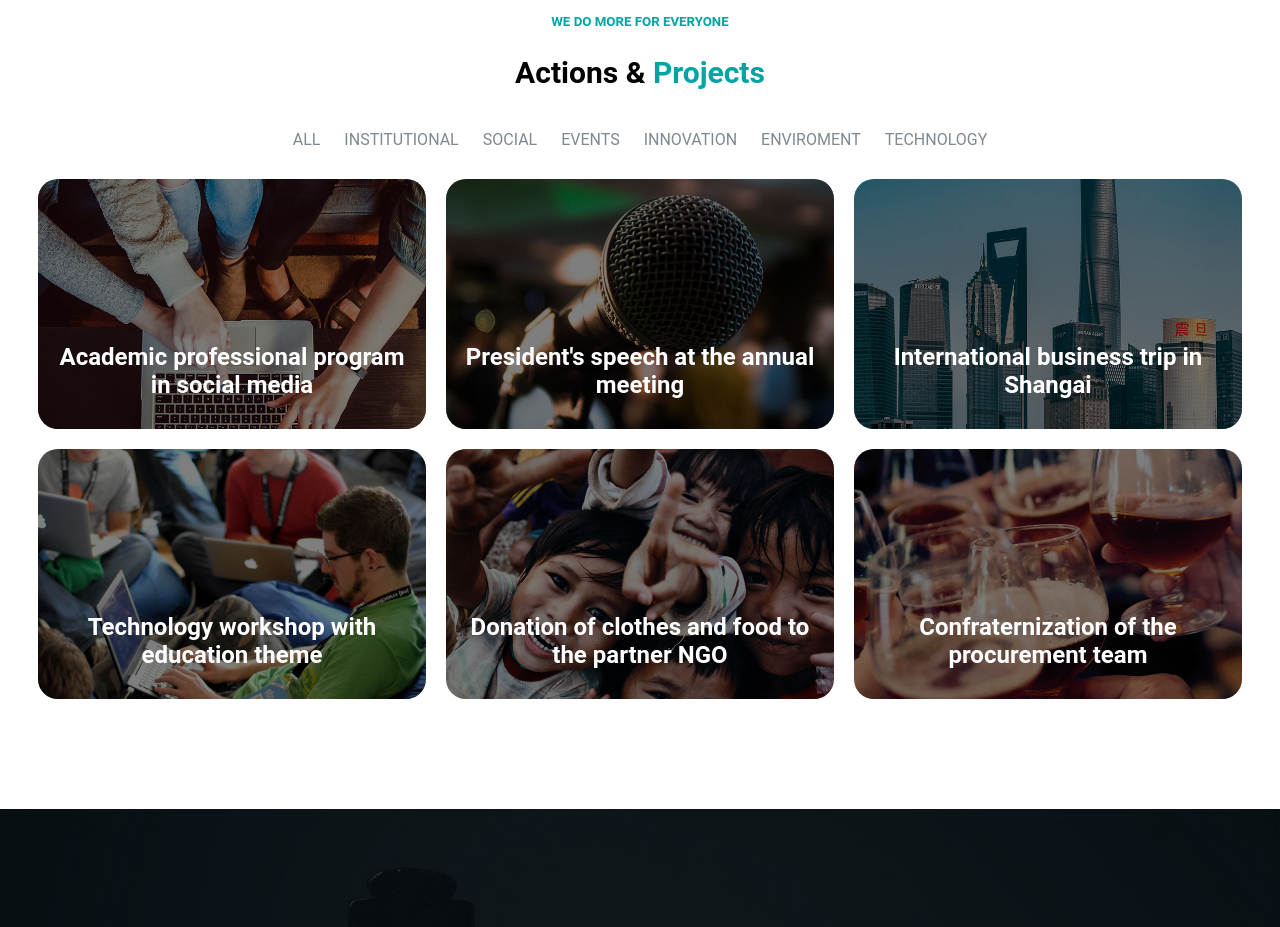
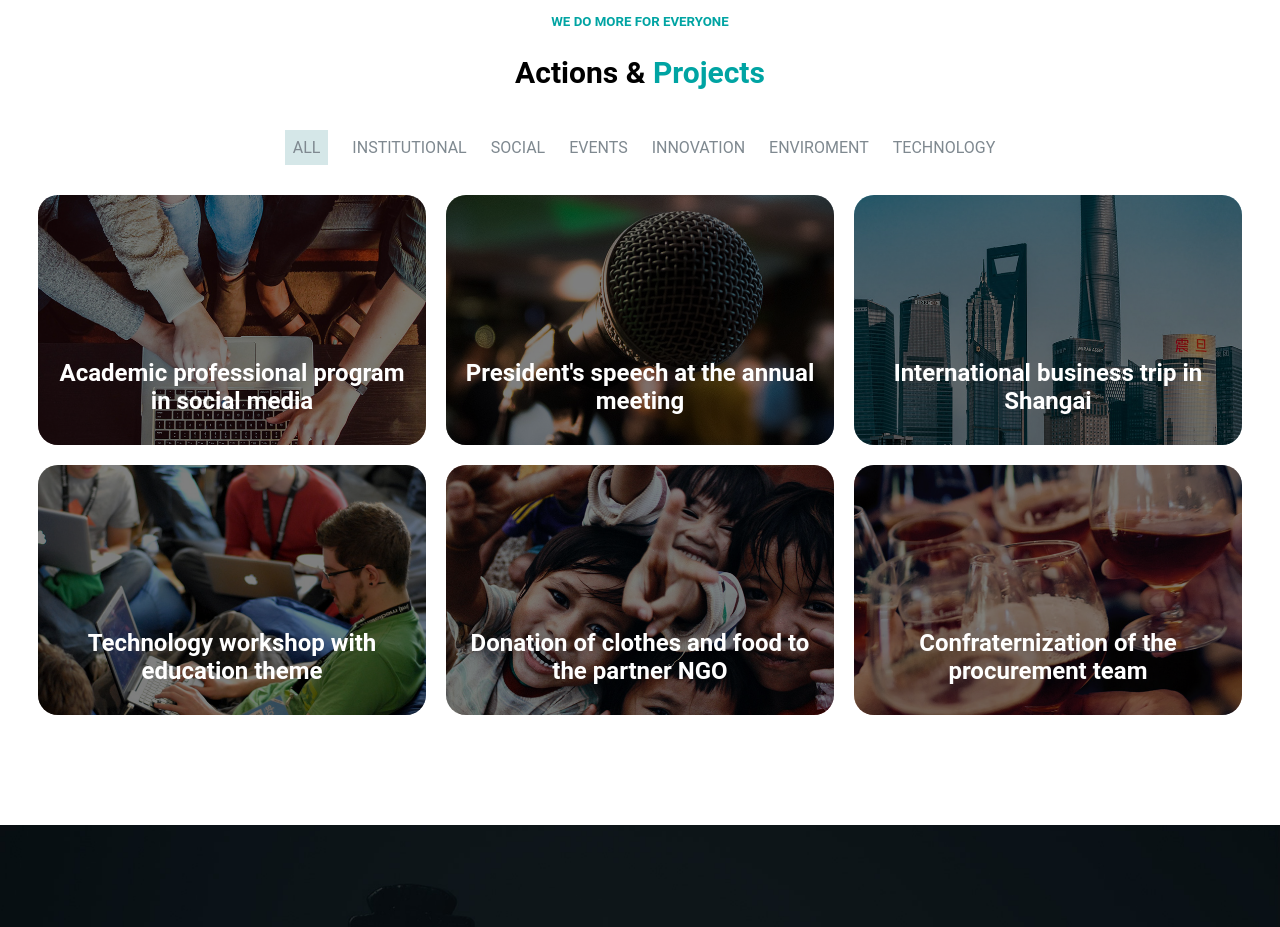
Before and after one commit to Anse98/proj-html-vuejs, a Vue app: page / in a window 1280 px wide. Shown: the part 2360-3287 px from the top of the page. Built offline with nearby package versions, Linux system fonts and the light colour scheme.

Commit message:
ADD-Function che mi mostra active item in Actions

```diff
--- a/src/components/Actions.vue
+++ b/src/components/Actions.vue
@@ -1,8 +1,47 @@
 <script>
+import CardActions from './CardActions.vue'
+
 export default {
+
+  components: {
+    CardActions,
+  },
+
   data() {
     return {
-      clicked: false,
+      cards: [
+        {
+          class: 'card-content project-1',
+          title: 'Academic professional program in social media'
+        },
+
+        {
+          class: 'card-content project-2',
+          title: "President's speech at the annual meeting"
+        },
+
+        {
+          class: 'card-content project-3',
+          title: 'International business trip in Shangai'
+        },
+
+        {
+          class: 'card-content project-4',
+          title: 'Technology workshop with education theme'
+        },
+
+        {
+          class: 'card-content project-5',
+          title: 'Donation of clothes and food to the partner NGO'
+        },
+
+        {
+          class: 'card-content project-6',
+          title: 'Confraternization of the procurement team'
+        },
+      ],
+
+      indexActive: 0,
     }
   },
 
@@ -14,8 +53,8 @@ export default {
   },
 
   methods: {
-    showActive() {
-      this.clicked = true
+    showActive(index) {
+      this.indexActive = index;
     }
   }
 
@@ -43,7 +82,8 @@ export default {
 
       <nav>
         <ul>
-          <li v-for="(listItem, index) in item" :key="index">
+          <li v-for="(listItem, index) in item" :key="index" @click="showActive(index)"
+            :class="{ bgAzure: index === indexActive }">
             {{ listItem }}
           </li>
         </ul>
@@ -51,41 +91,9 @@ export default {
 
       <!-- cards -->
       <div class="cards">
-        <div class="card">
-          <div class="card-content project-1">
-            <h2 class="title">Academic professional program in social media</h2>
-          </div>
-        </div>
 
-        <div class="card">
-          <div class="card-content project-2">
-            <h2 class="title">President's speech at the annual meeting</h2>
-          </div>
-        </div>
+        <CardActions v-for="(card, index) in cards" :key="index" :item="card" />
 
-        <div class="card">
-          <div class="card-content project-3">
-            <h2 class="title">International business trip in Shangai</h2>
-          </div>
-        </div>
-
-        <div class="card">
-          <div class="card-content project-4">
-            <h2 class="title">Technology workshop with education theme</h2>
-          </div>
-        </div>
-
-        <div class="card">
-          <div class="card-content project-5">
-            <h2 class="title">Donation of clothes and food to the partner NGO</h2>
-          </div>
-        </div>
-
-        <div class="card">
-          <div class="card-content project-6">
-            <h2 class="title">Confraternization of the procurement team</h2>
-          </div>
-        </div>
       </div>
     </div>
   </section>
@@ -135,66 +143,6 @@ export default {
       display: flex;
       flex-wrap: wrap;
       row-gap: 20px;
-
-      .card {
-        flex-basis: 33.333%;
-        padding: 0 10px;
-
-        .card-content {
-          height: 250px;
-          position: relative;
-          border-radius: 20px;
-
-          &::before {
-            content: '';
-            position: absolute;
-            top: 0;
-            left: 0;
-            width: 100%;
-            height: 100%;
-            background-color: rgba(0, 0, 0, 0.5);
-            border-radius: 20px;
-          }
-
-          .title {
-            color: white;
-            padding: 0 10px;
-            text-align: center;
-            position: absolute;
-            bottom: 30px;
-          }
-
-          &.project-1 {
-            background: url('/public/images/project-1.jpg') no-repeat center;
-            background-size: cover;
-          }
-
-          &.project-2 {
-            background: url('/public/images/project-2.jpg') no-repeat center;
-            background-size: cover;
-          }
-
-          &.project-3 {
-            background: url('/public/images/project-3.jpg') no-repeat center;
-            background-size: cover;
-          }
-
-          &.project-4 {
-            background: url('/public/images/project-4.jpg') no-repeat center;
-            background-size: cover;
-          }
-
-          &.project-5 {
-            background: url('/public/images/project-5.jpg') no-repeat center;
-            background-size: cover;
-          }
-
-          &.project-6 {
-            background: url('/public/images/project-6.jpg') no-repeat center;
-            background-size: cover;
-          }
-        }
-      }
     }
   }
 }
--- /dev/null
+++ b/src/components/CardActions.vue
@@ -0,0 +1,81 @@
+<script>
+export default {
+
+  props: {
+    item: {
+      type: Object,
+      required: true,
+    }
+  }
+}
+</script>
+
+<template>
+  <div class="card">
+    <div :class="item.class">
+      <h2 class="title">{{ item.title }}</h2>
+    </div>
+  </div>
+</template>
+
+<style scoped lang="scss">
+.card {
+  flex-basis: 33.333%;
+  padding: 0 10px;
+
+  .card-content {
+    height: 250px;
+    position: relative;
+    border-radius: 20px;
+
+    &::before {
+      content: '';
+      position: absolute;
+      top: 0;
+      left: 0;
+      width: 100%;
+      height: 100%;
+      background-color: rgba(0, 0, 0, 0.5);
+      border-radius: 20px;
+    }
+
+    .title {
+      color: white;
+      padding: 0 10px;
+      text-align: center;
+      position: absolute;
+      bottom: 30px;
+    }
+
+    &.project-1 {
+      background: url('/public/images/project-1.jpg') no-repeat center;
+      background-size: cover;
+    }
+
+    &.project-2 {
+      background: url('/public/images/project-2.jpg') no-repeat center;
+      background-size: cover;
+    }
+
+    &.project-3 {
+      background: url('/public/images/project-3.jpg') no-repeat center;
+      background-size: cover;
+    }
+
+    &.project-4 {
+      background: url('/public/images/project-4.jpg') no-repeat center;
+      background-size: cover;
+    }
+
+    &.project-5 {
+      background: url('/public/images/project-5.jpg') no-repeat center;
+      background-size: cover;
+    }
+
+    &.project-6 {
+      background: url('/public/images/project-6.jpg') no-repeat center;
+      background-size: cover;
+    }
+  }
+}
+</style>
```
